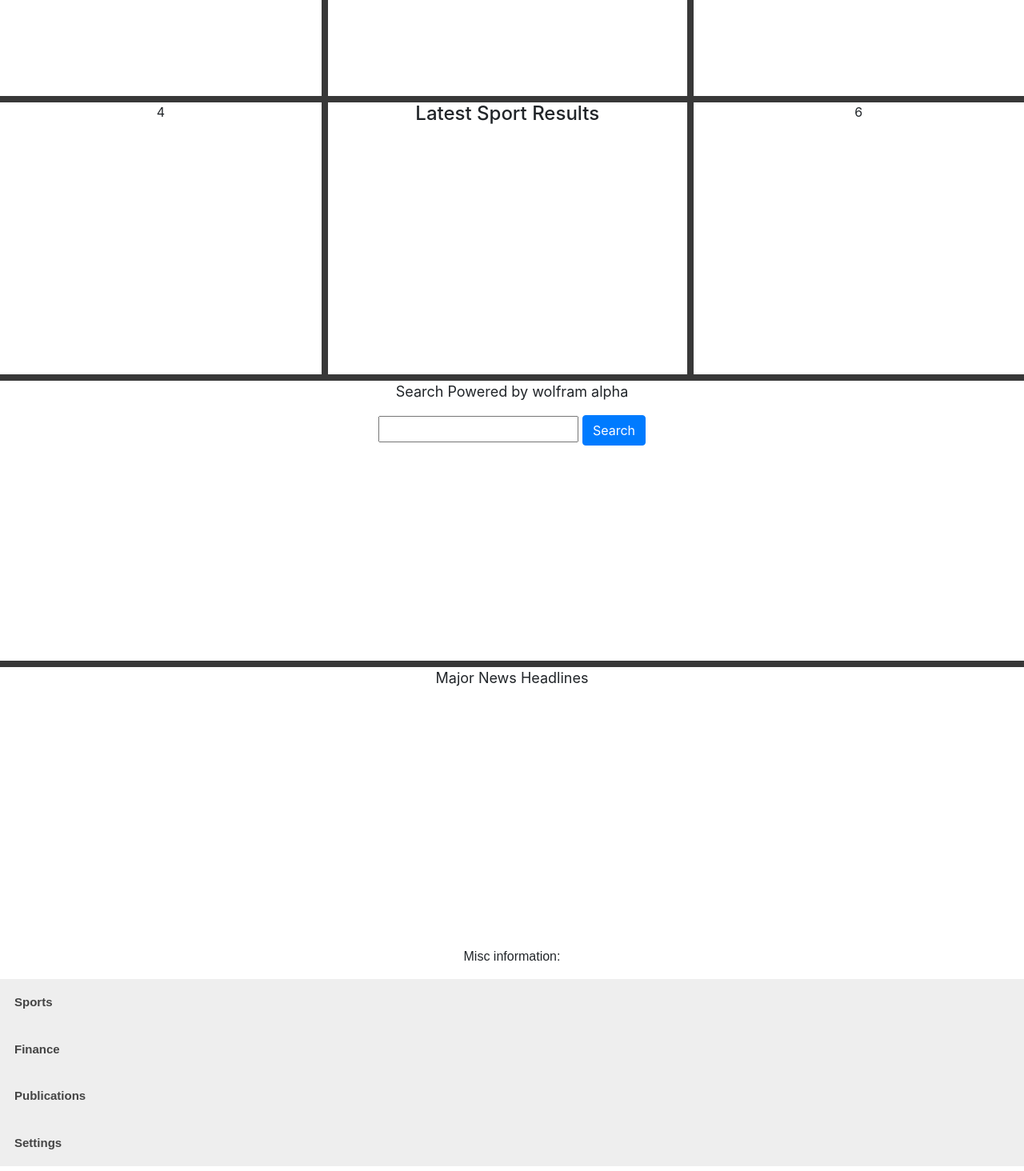
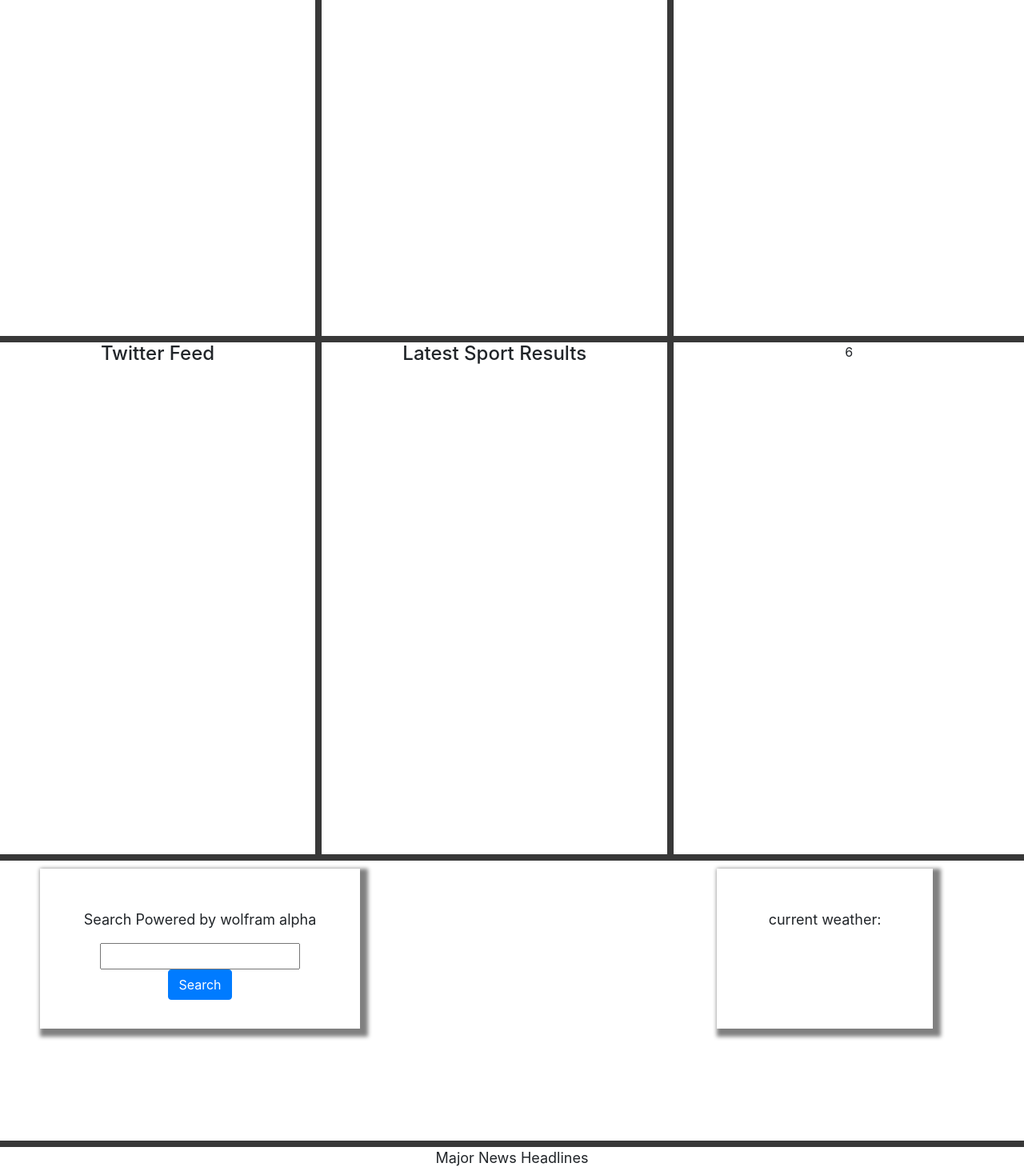
Before and after one commit to mmaquer2/control_desk.io, a website: page index.html in a window 1280 px wide. Shown: the part 440-1904 px from the top of the page at 80% size. Drawn offline with nearby package versions, Linux system fonts and the light colour scheme.

Commit message:
front end v2

```diff
--- a/app.js
+++ b/app.js
@@ -19,6 +19,13 @@
 
 
         console.log(data)
+
+    }
+
+    //open reddit on click
+
+    function reddit(){
+
 
     }
 
@@ -66,3 +73,11 @@
     }
 
     */
+
+    //refreshs page with FA icon
+
+    function refresh(){
+        window.reload(true);
+
+
+    }
--- a/index.html
+++ b/index.html
@@ -28,16 +28,16 @@
               </div>
             </div>
             <div class="subnav">
-              <button class="subnavbtn"> Exterior News Sources <i class="fa fa-caret-down"></i></button>
+              <button class="subnavbtn">  News  <i class="fa fa-caret-down"></i></button>
               <div class="subnav-content">
                 <a href="https://espn.com">ESPN</a>
-                <a href="#link1">Bloomberg</a>
-                <a href="link2">Wall Street Journal</a>
+                <span><a href="#link1">Bloomberg</a>
+                <a href="link2">Wall Street Journal</a></span>
 
               </div>
             </div>
             <div class ="subnav">
-              <i class="fa fa-refresh" aria-hidden="true" fa-4x></i>
+              <i class="fa fa-refresh" aria-hidden="true" fa-4x><button onclick ="refresh()"></button></i>
 
             </div>
 
@@ -60,12 +60,12 @@
   <br>
   <div id = "grid">
     <div id = "aside-1">
-    <h3>Stock Watch List</h3>
+    <h4>Stock Watch List</h4>
 
   </div>
 
   <div id = "aside-2">
-    <h4>Upcoming Sport Events</h4>
+    <h4>Sports </h4>
 
 
 </div>
@@ -78,7 +78,8 @@
 
 <div id = "aside-4">
 
-<p>4</p>
+  <h4>Twitter Feed </h4>
+
 
 </div>
 
@@ -95,12 +96,18 @@
 </div>
 
   <div id = "main1">
+    <div id="wolf">
     <p>Search Powered by wolfram alpha</p>
     <input type ="text" id="wolf_search" style ="width: 250px";></input>
 
 
     <button  class="btn btn-primary" onclick ="test()"> Search </button>
     <p id = "search-out">  </p>
+  </div>
+
+    <div id = "weather">
+      <p>current weather:</p>
+    </div>
 
 
   </div>
--- a/style.css
+++ b/style.css
@@ -4,8 +4,8 @@ html {
   font-family: 'lucida console',monospace;
 }
 
-a {  }
-span {padding:10px 10px;}
+
+span {margin: 0 10px;}
 
 #grid {
   display: grid;
@@ -25,21 +25,21 @@ span {padding:10px 10px;}
 
 
 
-  #aside-1 { grid-area: aside1; background-color:white; height:340px;text-align: center;}
+  #aside-1 { grid-area: aside1; background-color:white; height:640px;text-align: center;}
 
-  #aside-2 { grid-area: aside2; background-color:white;height:340px;text-align:center;}
+  #aside-2 { grid-area: aside2; background-color:white;height:640px;text-align:center;}
 
-  #aside-3 { grid-area: aside3; background-color:white;height:340px;text-align:center;}
+  #aside-3 { grid-area: aside3; background-color:white;height:640px;text-align:center;}
 
-  #aside-4 { grid-area: aside4; background-color:white;height:340px;text-align:center;}
+  #aside-4 { grid-area: aside4; background-color:white;height:640px;text-align:center;}
 
-  #aside-5 { grid-area: aside5; background-color:white;height:340px;text-align:center;}
+  #aside-5 { grid-area: aside5; background-color:white;height:640px;text-align:center;}
 
-  #aside-6 { grid-area: aside6; background-color:white;height:340px;text-align:center;}
+  #aside-6 { grid-area: aside6; background-color:white;height:640px;text-align:center;}
 
-  #main1 {grid-area: main1;  background-color:white; height:350px; text-align: center; font-size:18px; }
+  #main1 {grid-area: main1; display: inline-block;  background-color:white; height:350px; text-align: center; font-size:18px; }
 
-  #main2 {grid-area: main2;  background-color:white; height:350px; text-align: center; font-size:18px; }
+  #main2 {grid-area: main2;  background-color:white; height:450px; text-align: center; font-size:18px; }
 
 
 
@@ -132,10 +132,31 @@ header {
 
   }
 
-  .google-ai {
+  #wolf {
 
-    height:300px;
-    width:500px;
+    height:200px;
+    width:400px;
+
+    display:inline-block;
+    box-shadow: 5px 5px 5px 5px grey;
+    padding: 50px 50px;
+    background-color:white;
+    margin-right:20px;
+    position: absolute;
+    left:50px;
+    display: inline-block;
+    margin-top:10px;
+
+  }
+
+  #weather {
+
+    height:200px;
+    width:270px;
+    margin-top:10px;
+    left:70%;
+    position: absolute;
+
     display:inline-block;
     box-shadow: 5px 5px 5px 5px grey;
     padding: 50px 50px;
@@ -198,14 +219,21 @@ header {
     background-color:#383838;
     width: 100%;
     z-index: 1;
-    word-spacing: 20px;
+
   }
 
   /* Style the subnav links */
   .subnav-content a {
-    float: left;
+    float:left;
     color: white;
     text-decoration: none;
+    display: inline-block;
+    padding:5px;
+    margin: 10px;
+
+  }
+  .subnav-content span {
+    margin: 0 10px;
   }
 
   /* Add a grey background color on hover */
```
Also changed, not shown: README.md.
